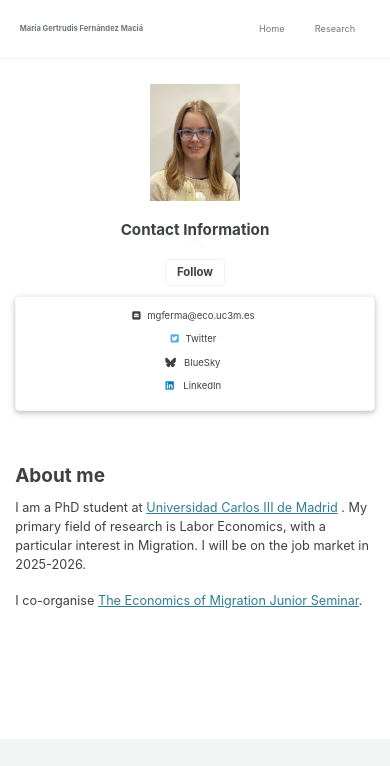
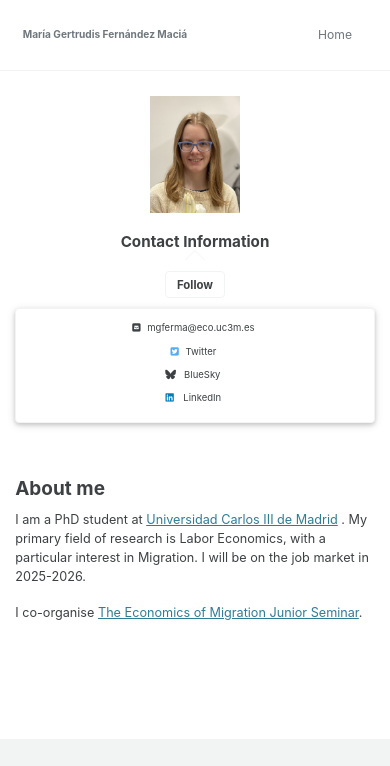
Before and after one commit to mgfernandezmacia/mgfernandezmacia.github.io, a Jekyll site: the page built from index.html, in a window 390 px wide, cut to the strip 0-766 px from the top of the page. Built offline with Jekyll 4.4.1, drawn with Linux system fonts in a browser that asks for light colours; cached includes are drawn as plain includes; the list of posts is cut into pages by our own code.

Commit message:
Update _masthead.scss

```diff
--- a/_sass/minimal-mistakes/_masthead.scss
+++ b/_sass/minimal-mistakes/_masthead.scss
@@ -92,7 +92,7 @@
 
 @media (max-width: 768px) {
     .masthead {
-        padding: 0.3em; /* Smaller padding */
+        padding: 0.5em; /* Smaller padding */
     }
 
     .masthead .site-title, .masthead .site-subtitle {
@@ -100,7 +100,7 @@
     }
 
     .masthead nav {
-        font-size: 0.6em; /* Smaller font size for navigation links */
+        font-size: 0.8em; /* Smaller font size for navigation links */
     }
 
     .masthead .site-logo img {
```
